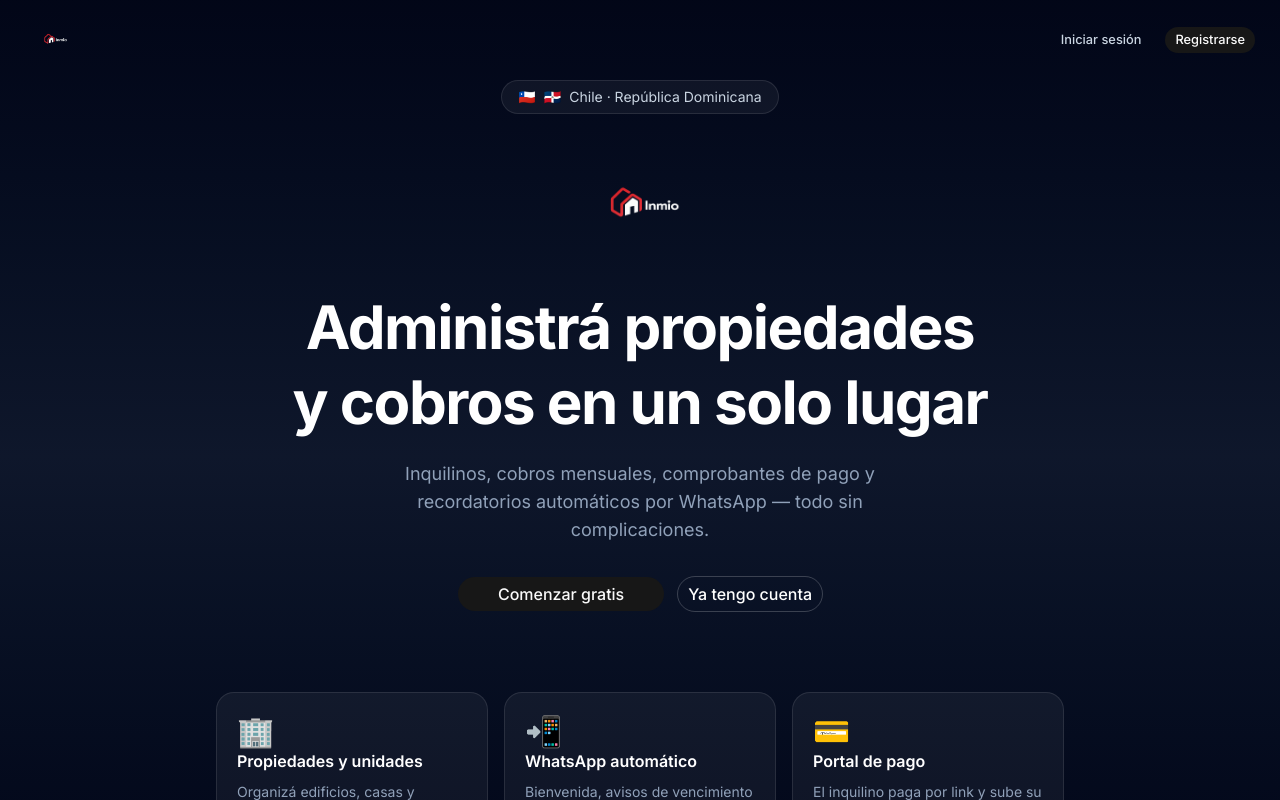
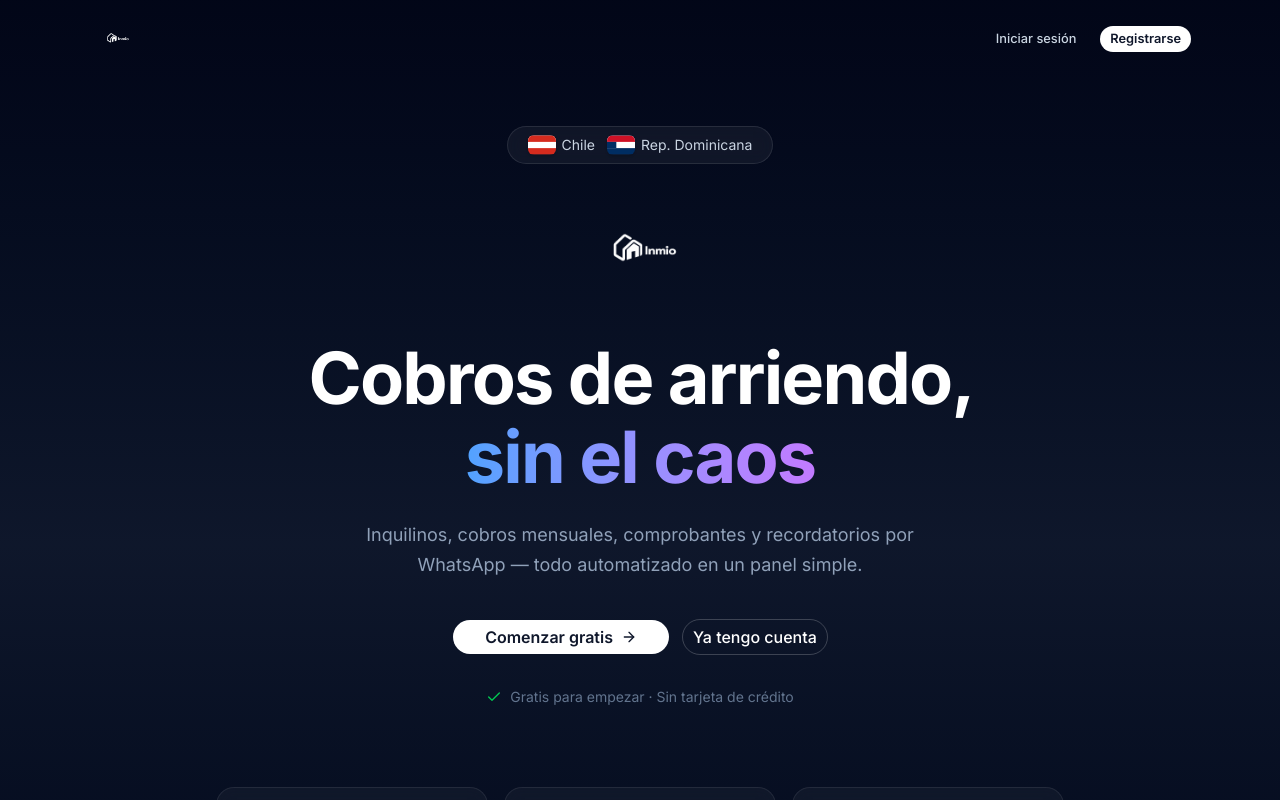
Before and after one commit to Abner104/inmolive, a Next.js app: page / in a window 1280 px wide. Shown: the top 800 px of the page. Built offline with nearby package versions, Linux system fonts and the light colour scheme.

Commit message:
feat: landing redesign with framer-motion + fix logo light mode

```diff
--- a/app/(auth)/login/page.tsx
+++ b/app/(auth)/login/page.tsx
@@ -44,8 +44,8 @@ export default function LoginPage() {
             width={240}
             height={160}
             unoptimized
-            className="object-contain"
-            style={{ height: 200, width: "auto" }}
+            className="object-contain dark:brightness-0 dark:invert"
+            style={{ height: 140, width: "auto" }}
           />
           <p className="text-sm text-muted-foreground">Ingresá a tu cuenta</p>
         </div>
--- a/app/(auth)/register/page.tsx
+++ b/app/(auth)/register/page.tsx
@@ -68,8 +68,8 @@ export default function RegisterPage() {
             width={240}
             height={160}
             unoptimized
-            className="object-contain"
-            style={{ height: 140, width: "auto" }}
+            className="object-contain dark:brightness-0 dark:invert"
+            style={{ height: 120, width: "auto" }}
           />
           <p className="text-sm text-muted-foreground">Creá tu cuenta</p>
         </div>
--- a/app/page.tsx
+++ b/app/page.tsx
@@ -1,82 +1,181 @@
+"use client";
+
 import { Button } from "@/components/ui/button";
 import Link from "next/link";
 import Image from "next/image";
+import { motion } from "framer-motion";
+import { Building2, MessageCircle, CreditCard, ArrowRight, Check } from "lucide-react";
+
+const fade = { hidden: { opacity: 0, y: 24 }, show: { opacity: 1, y: 0 } };
+
+const features = [
+  {
+    icon: Building2,
+    title: "Propiedades y unidades",
+    desc: "Organizá edificios, casas y departamentos con sus inquilinos en un solo lugar.",
+    color: "text-blue-400",
+    bg: "bg-blue-500/10",
+  },
+  {
+    icon: MessageCircle,
+    title: "WhatsApp automático",
+    desc: "Bienvenida al entrar, aviso 5 días antes del vencimiento y recordatorio al día siguiente.",
+    color: "text-green-400",
+    bg: "bg-green-500/10",
+  },
+  {
+    icon: CreditCard,
+    title: "Portal de pago",
+    desc: "El inquilino paga por link, sube su comprobante y vos lo aprobás desde el panel.",
+    color: "text-purple-400",
+    bg: "bg-purple-500/10",
+  },
+];
+
+const paises = [
+  {
+    flag: (
+      <svg viewBox="0 0 900 600" className="h-5 w-7 rounded-sm shadow-sm">
+        <rect width="900" height="600" fill="#d52b1e"/>
+        <rect width="900" height="400" fill="#fff"/>
+        <rect width="900" height="200" fill="#d52b1e"/>
+      </svg>
+    ),
+    nombre: "Chile",
+    moneda: "CLP",
+  },
+  {
+    flag: (
+      <svg viewBox="0 0 900 600" className="h-5 w-7 rounded-sm shadow-sm">
+        <rect width="900" height="600" fill="#002D62"/>
+        <rect width="900" height="400" fill="#fff"/>
+        <rect width="900" height="200" fill="#CE1126"/>
+        <rect x="0" y="200" width="300" height="200" fill="#002D62"/>
+      </svg>
+    ),
+    nombre: "Rep. Dominicana",
+    moneda: "DOP",
+  },
+];
 
 export default function HomePage() {
   return (
-    <main className="min-h-screen bg-gradient-to-b from-slate-950 via-slate-900 to-slate-950 text-white">
+    <main className="min-h-screen bg-gradient-to-b from-slate-950 via-slate-900 to-slate-950 text-white overflow-hidden">
 
       {/* Navbar */}
-      <nav className="mx-auto flex max-w-7xl items-center justify-between px-6 py-5">
+      <nav className="mx-auto flex max-w-6xl items-center justify-between px-6 py-5">
         <Image
           src="/logoinmio.png"
           alt="Inmolive"
           width={180}
           height={120}
           unoptimized
-          className="object-contain"
-          style={{ height: 40, width: "auto" }}
+          className="object-contain brightness-0 invert"
+          style={{ height: 38, width: "auto" }}
         />
         <div className="flex items-center gap-3">
-          <Button asChild variant="ghost" size="sm" className="rounded-xl text-slate-300 hover:text-white">
+          <Button asChild variant="ghost" size="sm" className="rounded-xl text-slate-300 hover:text-white hover:bg-white/10">
             <Link href="/login">Iniciar sesión</Link>
           </Button>
-          <Button asChild size="sm" className="rounded-xl">
+          <Button asChild size="sm" className="rounded-xl bg-white text-slate-900 hover:bg-slate-100 font-semibold">
             <Link href="/register">Registrarse</Link>
           </Button>
         </div>
       </nav>
 
       {/* Hero */}
-      <section className="mx-auto flex min-h-[calc(100vh-76px)] max-w-4xl flex-col items-center justify-center px-6 pb-16 text-center">
+      <section className="mx-auto flex max-w-4xl flex-col items-center px-6 pt-12 pb-24 text-center">
 
         {/* Badge países */}
-        <div className="mb-8 flex items-center gap-2 rounded-full border border-white/10 bg-white/5 px-4 py-1.5 text-sm text-slate-300">
-          <span>🇨🇱</span><span>🇩🇴</span>
-          <span>Chile · República Dominicana</span>
-        </div>
+        <motion.div
+          variants={fade} initial="hidden" animate="show" transition={{ duration: 0.5 }}
+          className="mb-8 flex items-center gap-3 rounded-full border border-white/10 bg-white/5 px-5 py-2 text-sm text-slate-300 backdrop-blur-sm"
+        >
+          {paises.map((p) => (
+            <span key={p.nombre} className="flex items-center gap-1.5">
+              {p.flag}
+              <span>{p.nombre}</span>
+            </span>
+          ))}
+        </motion.div>
 
-        {/* Logo grande */}
+        {/* Logo hero */}
+        <motion.div
+          variants={fade} initial="hidden" animate="show" transition={{ duration: 0.5, delay: 0.1 }}
+          className="mb-8"
+        >
           <Image
             src="/logoinmio.png"
             alt="Inmolive"
             width={480}
             height={320}
             unoptimized
-          className="object-contain mb-6"
-          style={{ height: 120, width: "auto" }}
+            className="object-contain brightness-0 invert"
+            style={{ height: 110, width: "auto" }}
           />
+        </motion.div>
 
-        <h1 className="max-w-3xl text-4xl font-bold tracking-tight sm:text-5xl md:text-6xl leading-tight">
-          Administrá propiedades<br className="hidden sm:block" /> y cobros en un solo lugar
-        </h1>
-        <p className="mt-5 max-w-xl text-base text-slate-400 sm:text-lg">
-          Inquilinos, cobros mensuales, comprobantes de pago y recordatorios automáticos por WhatsApp — todo sin complicaciones.
-        </p>
+        {/* Headline */}
+        <motion.h1
+          variants={fade} initial="hidden" animate="show" transition={{ duration: 0.5, delay: 0.2 }}
+          className="max-w-3xl text-5xl font-bold tracking-tight sm:text-6xl md:text-7xl leading-[1.1]"
+        >
+          Cobros de arriendo,{" "}
+          <span className="text-transparent bg-clip-text bg-gradient-to-r from-blue-400 to-purple-400">
+            sin el caos
+          </span>
+        </motion.h1>
 
-        <div className="mt-8 flex flex-col gap-3 sm:flex-row">
-          <Button asChild size="lg" className="rounded-2xl px-10 text-base">
-            <Link href="/register">Comenzar gratis</Link>
+        <motion.p
+          variants={fade} initial="hidden" animate="show" transition={{ duration: 0.5, delay: 0.3 }}
+          className="mt-6 max-w-xl text-lg text-slate-400 leading-relaxed"
+        >
+          Inquilinos, cobros mensuales, comprobantes y recordatorios por WhatsApp — todo automatizado en un panel simple.
+        </motion.p>
+
+        {/* CTAs */}
+        <motion.div
+          variants={fade} initial="hidden" animate="show" transition={{ duration: 0.5, delay: 0.4 }}
+          className="mt-10 flex flex-col gap-3 sm:flex-row"
+        >
+          <Button asChild size="lg" className="rounded-2xl px-8 text-base bg-white text-slate-900 hover:bg-slate-100 font-semibold gap-2">
+            <Link href="/register">
+              Comenzar gratis
+              <ArrowRight className="h-4 w-4" />
+            </Link>
           </Button>
           <Button asChild variant="outline" size="lg" className="rounded-2xl border-white/20 bg-transparent text-white hover:bg-white/10 text-base">
             <Link href="/login">Ya tengo cuenta</Link>
           </Button>
-        </div>
+        </motion.div>
+
+        {/* Social proof */}
+        <motion.div
+          variants={fade} initial="hidden" animate="show" transition={{ duration: 0.5, delay: 0.5 }}
+          className="mt-8 flex items-center gap-2 text-sm text-slate-500"
+        >
+          <Check className="h-4 w-4 text-green-500" />
+          <span>Gratis para empezar · Sin tarjeta de crédito</span>
+        </motion.div>
 
         {/* Features */}
-        <div className="mt-20 grid gap-4 sm:grid-cols-3 text-left w-full">
-          {[
-            { icon: "🏢", title: "Propiedades y unidades", desc: "Organizá edificios, casas y departamentos con sus inquilinos." },
-            { icon: "📲", title: "WhatsApp automático", desc: "Bienvenida, avisos de vencimiento y recordatorios sin hacer nada." },
-            { icon: "💳", title: "Portal de pago", desc: "El inquilino paga por link y sube su comprobante. Vos lo aprobás." },
-          ].map(({ icon, title, desc }) => (
-            <div key={title} className="rounded-2xl border border-white/10 bg-white/5 p-5 space-y-2 hover:bg-white/[0.08] transition-colors">
-              <span className="text-3xl">{icon}</span>
-              <p className="font-semibold text-base">{title}</p>
+        <motion.div
+          variants={fade} initial="hidden" animate="show" transition={{ duration: 0.5, delay: 0.6 }}
+          className="mt-20 grid gap-4 sm:grid-cols-3 text-left w-full"
+        >
+          {features.map(({ icon: Icon, title, desc, color, bg }) => (
+            <div
+              key={title}
+              className="rounded-2xl border border-white/8 bg-white/[0.04] p-6 space-y-3 hover:bg-white/[0.07] transition-colors backdrop-blur-sm"
+            >
+              <div className={`inline-flex rounded-xl p-2.5 ${bg}`}>
+                <Icon className={`h-5 w-5 ${color}`} />
+              </div>
+              <p className="font-semibold text-white">{title}</p>
               <p className="text-sm text-slate-400 leading-relaxed">{desc}</p>
             </div>
           ))}
-        </div>
+        </motion.div>
       </section>
     </main>
   );
--- a/package.json
+++ b/package.json
@@ -20,6 +20,7 @@
     "date-fns": "^4.1.0",
     "firebase": "^12.11.0",
     "firebase-admin": "^13.7.0",
+    "framer-motion": "^12.38.0",
     "lucide-react": "^1.7.0",
     "next": "16.2.2",
     "next-themes": "^0.4.6",
```
Also changed, not shown: 2 other files (tests, documents, lock files or other folders). Lines whose indentation alone changed are shown as unchanged.
